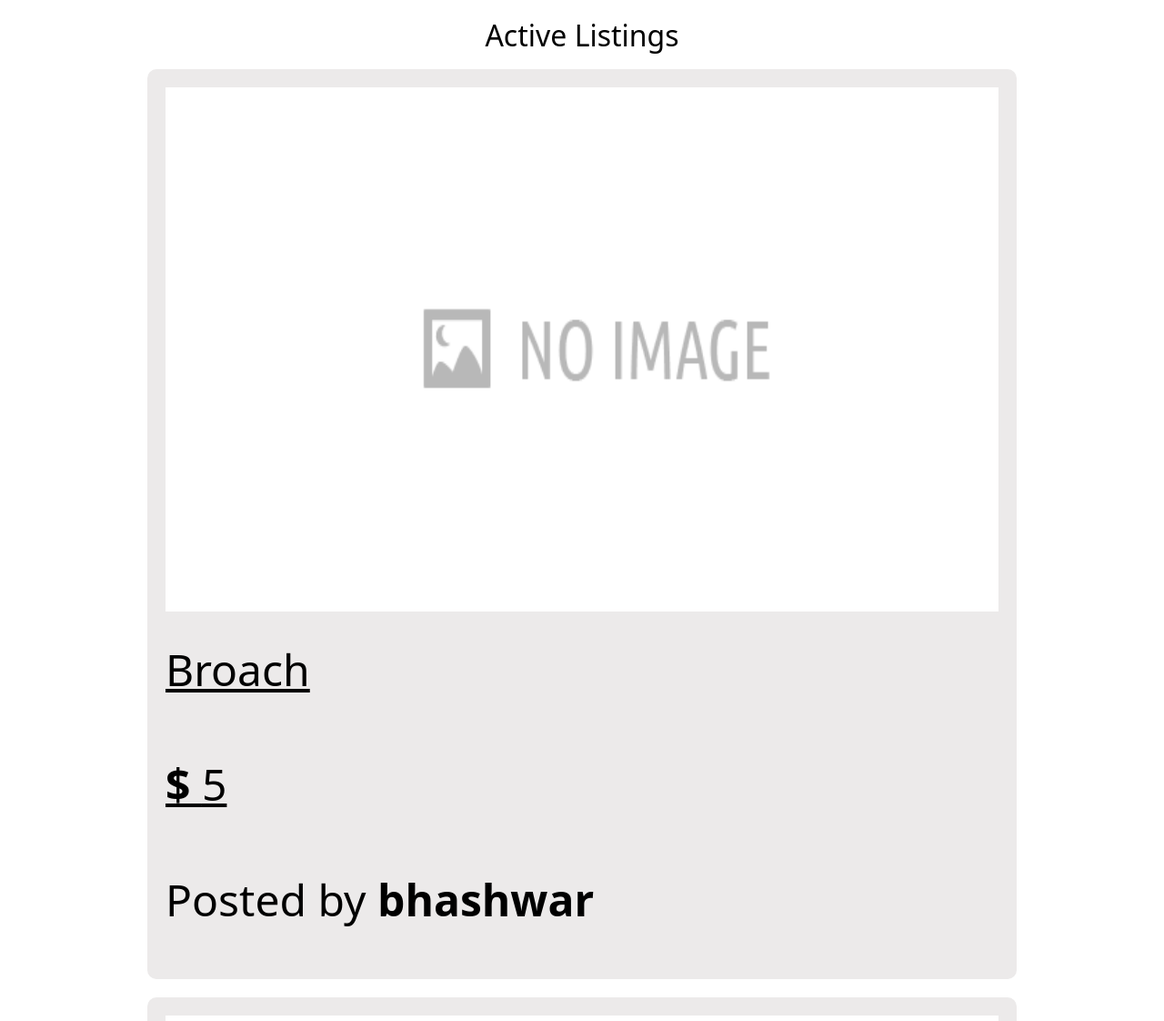
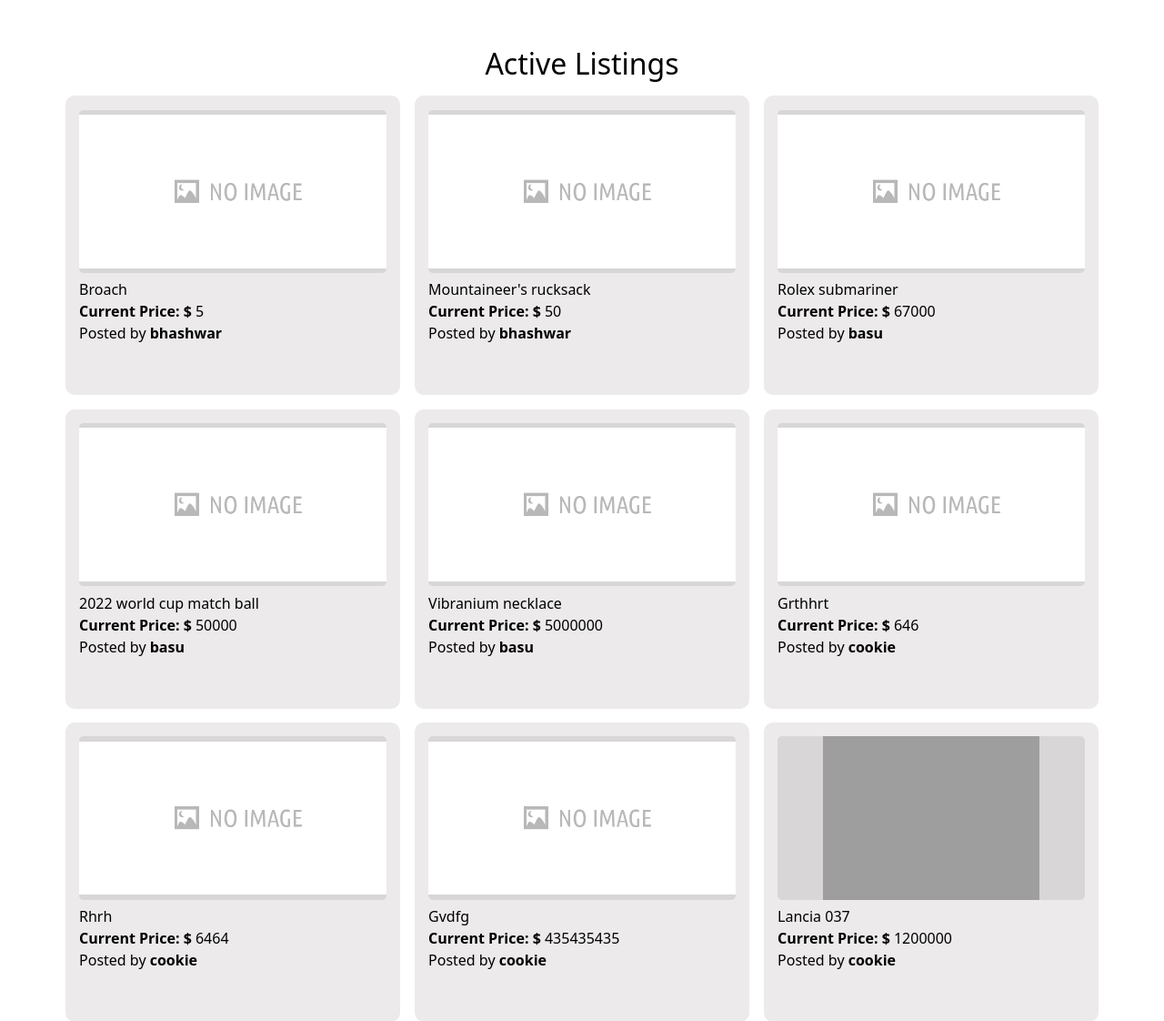
Before and after one commit to freshbash/commerce, a Django app: page / in a window 1280 px wide. Shown: the part 96-1218 px from the top of the page at 91% size. Run offline with Django 3.2, Linux system fonts and the light colour scheme; data comes from the database, SQL or seed files in the repository; grey boxes are pictures that could not be loaded.

Commit message:
Resolved index page grid layout

```diff
--- a/auctions/static/auctions/styles.css
+++ b/auctions/static/auctions/styles.css
@@ -1,21 +1,7 @@
 body {
     color: black;
+    /* width: 100vw; */
 }
-
-/* .nav-link{
-    color: white;
-    font-weight: bold;
-}
-
-.nav-link:hover{
-    color: white;
-    text-decoration: underline;
-} */
-
-/* #user-status{
-    padding-left: 16px;
-    padding-top: 10px;
-} */
 
 ul.navbar-nav {
     width: 100%;
@@ -42,67 +28,62 @@ ul.navbar-nav {
     display: flex;
     flex-direction: column;
     align-items: center;
-    margin: 20px 30px;
+    margin: 4% 0;
 }
 
 .active-listings{
     display: grid;
-    grid-template-columns: 1fr;
-    width: 80%;
+    width: 90%;
 }
 
 .tile {
     align-items: center;
     background-color: rgb(236, 234, 234);
-    border-radius: 10px;
+    border-radius: 0.625em;
     display: flex;
     flex-direction: column;
-    height: 1000px;
-    margin: 10px;
-    padding: 20px;
+    margin: 2% 0;
+    padding: 4%;
+    width: 100%;
 }
 
 .tile:hover {
-    background-color: red;
+    background-color: rgb(109, 101, 101);
 }
 
 .img-wrapper {
+    background-color: rgb(216, 214, 214);
+    border-radius: 0.3rem;
     display: flex;
+    height: 60%;
     justify-content: center;
-    height: 60%;
+    overflow: hidden;
     width: 100%;
-}
-
-.img-span {
-    display: block;
-    width: 100%;
-    height: 100%;
 }
 
 .tile-img {
     height: 100%;
+    object-fit: contain;
     width: 100%;
 }
 
 .info-wrapper {
-    height: 40%;
+    margin-top: 2%;
     width: 100%;
 }
 
 .title-wrapper, .price-wrapper, .user-wrapper {
     align-items: center;
     display: flex;
-    font-size: 3rem;
-    height: 33%;
 }
 
 .text-link {
     color: black;
+    text-decoration: none;
 }
 
 .text-link:hover {
     color: black;
-    text-decoration: none;
 }
 
 ul.cats{
@@ -163,6 +144,17 @@ ul.cats{
     background-color: aliceblue;
 }
 
+@media screen and (min-width: 1000px) {
+    .active-listings {
+        grid-auto-rows: minmax(20%, auto);
+        grid-template-columns: 1fr 1fr 1fr;
+    }
+    .tile {
+        margin: 2%;
+        width: 96%;
+    }
+}
+
 @media screen and (max-width: 991px) {
     ul.navbar-nav {
         width: fit-content;
@@ -178,6 +170,17 @@ ul.cats{
     }
 }
 
+@media screen and (min-width: 600px)and (max-width: 999px) {
+    .active-listings {
+        grid-auto-rows: minmax(10%, auto);
+        grid-template-columns: 1fr 1fr;
+    }
+    .tile {
+        margin: 2%;
+        width: 96%;
+    }
+}
+
 @media screen and (max-width: 440px){
     div.form-group{
         width: 114px;
--- a/auctions/templates/auctions/index.html
+++ b/auctions/templates/auctions/index.html
@@ -9,17 +9,15 @@
                 {% if listing.status == "A" %}
                     <div class="tile">
                         <div class="img-wrapper">
-                            <span class="img-span">
                             {% if listing.image_url %}
                                 <a href="{% url 'listing' listing.id %}">
-                                        <img class="tile-img" src="{{ listing.image_url }}">
+                                    <img class="tile-img" src="{{ listing.image_url }}" loading="lazy">
                                 </a>
                             {% else %}
                                 <a href="{% url 'listing' listing.id %}">
-                                        <img class="tile-img" src="{% static 'auctions/no-image.png' %}">
+                                    <img class="tile-img" src="{% static 'auctions/no-image.png' %}" loading="lazy">
                                 </a>
                             {% endif %}
-                            </span>
                         </div>
                         <div class="info-wrapper">
                             <div class="title-wrapper">
@@ -29,11 +27,12 @@
                             </div>
 
                             <div class="price-wrapper">
+                                <b>Current Price:</b>&nbsp;
                                 <a class="text-link" href="{% url 'listing' listing.id %}">
                                     <b>&dollar;&nbsp;</b>{{ listing.current_price }}
                                 </a>
                             </div>
-                            <div class="user-wrapper">Posted by&nbsp;<b>{{ listing.user }}</b></div>
+                            <div class="user-wrapper">Posted by&nbsp;<b><a class="text-link" href="{% url 'profile' listing.user.username %}">{{ listing.user }}</a></b></div>
                         </div>
                     </div>
                 {% endif %}
--- a/auctions/templates/auctions/layout.html
+++ b/auctions/templates/auctions/layout.html
@@ -3,7 +3,10 @@
 <!DOCTYPE html>
 <html lang="en">
     <head>
+        <meta name="charset" content="utf-8">
         <title>{% block title %}Taco's Auction Corner{% endblock %}</title>
+        <meta name="viewport" content="width=device-width, initial-scale=1">
+        <meta name="description" content="Taco's auctions shop website">
         <link href="https://cdn.jsdelivr.net/npm/bootstrap@5.3.0/dist/css/bootstrap.min.css" rel="stylesheet" integrity="sha384-9ndCyUaIbzAi2FUVXJi0CjmCapSmO7SnpJef0486qhLnuZ2cdeRhO02iuK6FUUVM" crossorigin="anonymous">
         <script src="https://cdn.jsdelivr.net/npm/bootstrap@5.3.0/dist/js/bootstrap.bundle.min.js" integrity="sha384-geWF76RCwLtnZ8qwWowPQNguL3RmwHVBC9FhGdlKrxdiJJigb/j/68SIy3Te4Bkz" crossorigin="anonymous"></script>
         <link href="{% static 'auctions/styles.css' %}" rel="stylesheet">
```
Lines whose indentation alone changed are shown as unchanged.
